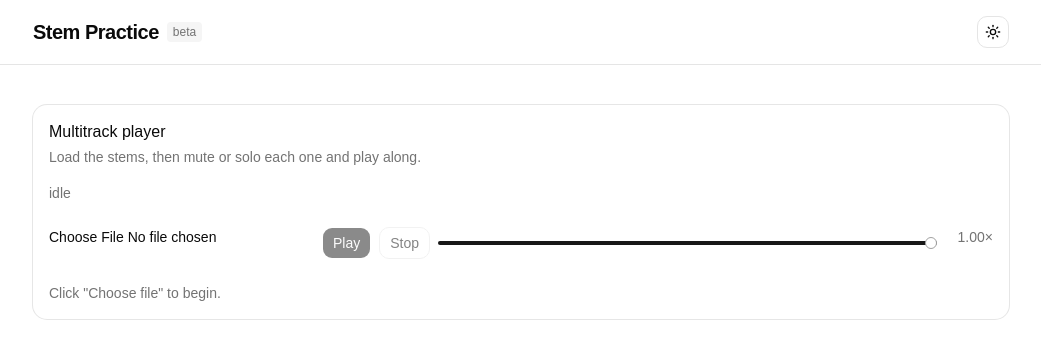
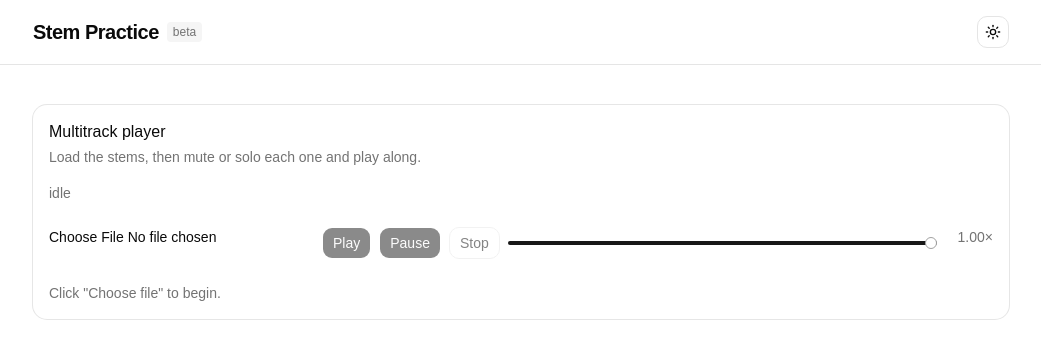
Before and after one commit to bingliscodes/legatto, a React (Vite) app in the folder frontend/: page / in a window 1280 px wide. Shown: the top 358 px of the page, without its empty margins (119-1160 px from the left). Built offline with nearby package versions, Linux system fonts and the light colour scheme.

Commit message:
Add pause_playback helper function to separate stop and pause

```diff
--- a/frontend/src/App.tsx
+++ b/frontend/src/App.tsx
@@ -18,6 +18,7 @@ function App() {
   const {
     load,
     play,
+    pause,
     stop,
     toggleMute,
     toggleSolo,
@@ -84,6 +85,9 @@ function App() {
               <Button onClick={play} disabled={!loaded}>
                 Play
               </Button>
+              <Button onClick={pause} disabled={!loaded}>
+                Pause
+              </Button>
               <Button variant="outline" onClick={stop} disabled={!isPlaying}>
                 Stop
               </Button>
--- a/frontend/src/hooks/use-audio-player.ts
+++ b/frontend/src/hooks/use-audio-player.ts
@@ -62,7 +62,7 @@ export function useAudioPlayer() {
   // ── Synchronized playback ──
   function play() {
     const ctx = getContext();
-    stop();
+    pause_playback();
 
     const when = ctx.currentTime + 0.1; // ONE shared start time → sample-accurate sync
     startCtxTimeRef.current = when;
@@ -93,12 +93,18 @@ export function useAudioPlayer() {
     const playhead =
       startOffsetRef.current +
       (ctx.currentTime - startCtxTimeRef.current) * playbackTempoRef.current;
-    stop();
+    pause_playback();
     startOffsetRef.current = playhead;
   }
 
   function stop() {
+    pause_playback();
     startOffsetRef.current = 0;
+    sourcesRef.current = [];
+    setIsPlaying(false);
+  }
+
+  function pause_playback() {
     sourcesRef.current.forEach((s) => {
       try {
         s.stop();
@@ -106,10 +112,7 @@ export function useAudioPlayer() {
         /* already stopped — fine */
       }
     });
-    sourcesRef.current = [];
-    setIsPlaying(false);
   }
-
   // ── Sync the audio graph to state ──
   // The gains are a projection of stemState/soloed: whenever either changes,
   // recompute every stem's effective gain and apply it. Handlers stay pure.
@@ -165,6 +168,7 @@ export function useAudioPlayer() {
   return {
     load,
     play,
+    pause,
     stop,
     toggleMute,
     setVolume,
```
